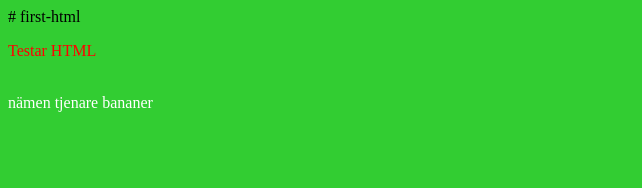
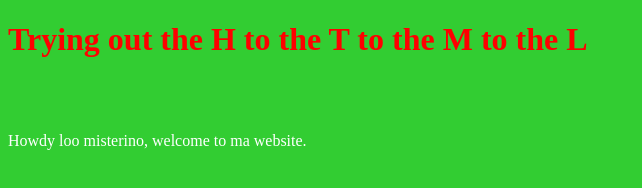
Before and after one commit to Fredrikrapphed/first-html, a plain HTML site: page index.html in a window 1280 px wide. Shown: the whole page, without its empty margins (0-642 px from the left). Drawn offline with Linux system fonts and the light colour scheme.

Commit message:
Update index.html

```diff
--- a/index.html
+++ b/index.html
@@ -1,14 +1,14 @@
-# first-html
+<!DOCTYPE html>
 
-<!DOCTYPE html>
+
 
 <html>
 	<head>
 		<title> Hej </title>
 	</head>
 	<body bgcolor="limegreen">
-		<p style="color:red"> Testar HTML </font> <br><br>
-		<p  style="color:white"> nämen tjenare bananer</font>
+		<h1 style="color:red"> Trying out the H to the T to the M to the L </h1> <br><br>
+		<p style="color:white">Howdy loo misterino, welcome to ma website.</p>
 
 
 	</body>
```
